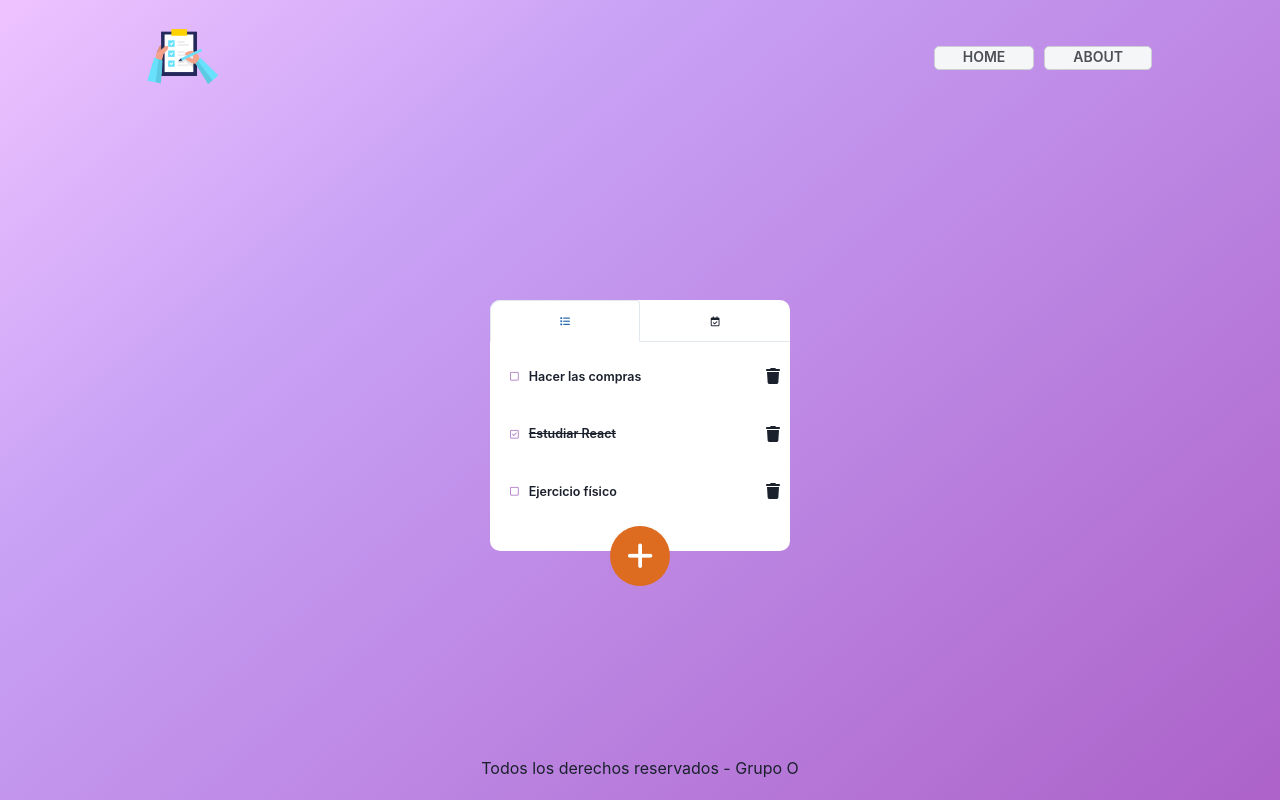
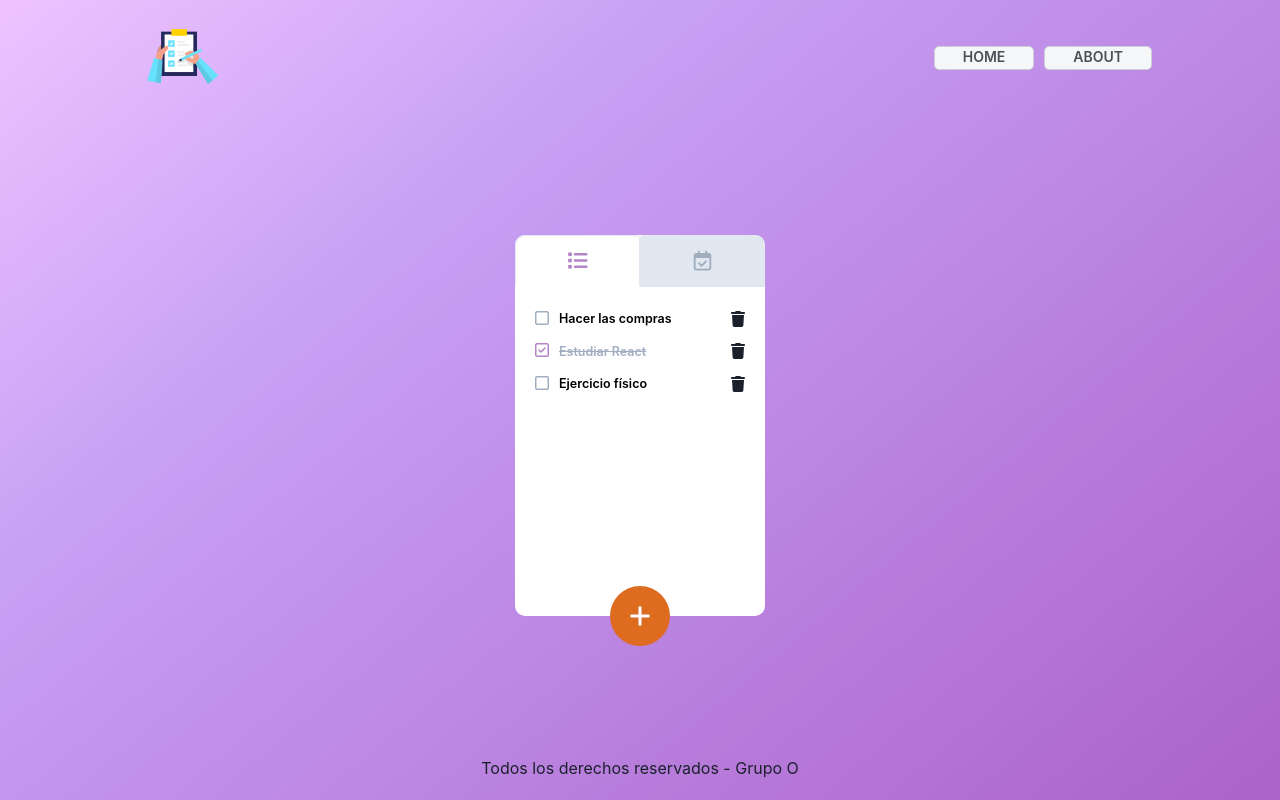
Before and after one commit to gg161087/ap_react012-ti, a React (Vite) app: page / in a window 1280 px wide. Built offline with nearby package versions, Linux system fonts and the light colour scheme.

Commit message:
add styles

```diff
--- a/src/components/TaskItem.jsx
+++ b/src/components/TaskItem.jsx
@@ -25,23 +25,26 @@ export const TaskItem = ({ task, onTaskComplete, onTaskDelete }) => {
             <Box
                 display='flex'
                 flexDirection='row'
-        alignItems={"center"}
-        p='0 1rem'
-        minW={"30rem"}
-        minH={"50px"}
-        justifyContent='space-between'>
+                justifyContent='space-between'
+                alignItems='stretch'
+                minW={"100%"}
+                minH={".5rem"}
+                >
                 <Button onClick={handleComplete} bg='none'>
-          <Text color='#B484C7'>
                     {isCompleted ? (
+                        <Text  color='#B484C7' fontSize='1.6rem'>
                             <i className='fa-regular fa-square-check'></i>
+                        </Text>
                     ) : (
+                        <Text color='gray.400' fontSize='1.6rem'>
                             <i className='fa-regular fa-square'></i>
+                        </Text>
                     )}
-          </Text>
                     <Text
+                        color={isCompleted? 'gray.400' : 'black'}
                         textDecoration={isCompleted ? "line-through" : "none"}
                         fontSize='xl'
-            marginLeft='10px'>
+                        marginLeft='1rem'>
                         {task.name}
                     </Text>
                 </Button>
@@ -49,7 +52,9 @@ export const TaskItem = ({ task, onTaskComplete, onTaskDelete }) => {
                     as='button'
                     _hover={{ color: "red" }}
                     _active={{ transform: "scale(0.98)" }}
-          _focus={{ boxShadow: "outline" }}>
+                    _focus={{ boxShadow: "outline" }}
+                    marginRight='1rem'
+                >
                     <FontAwesomeIcon icon={faTrash} onClick={handleDelete} />
                 </Box>
             </Box>
--- a/src/components/TaskList.jsx
+++ b/src/components/TaskList.jsx
@@ -4,7 +4,7 @@ import { TaskItem } from './TaskItem';
 
 export const TaskList = ({ tasks, onTaskComplete, onTaskDelete }) => {
     return (
-        <List spacing={3}>
+        <List spacing={3} w='100%' marginTop={'1rem'}>
             {tasks.map(task => (
                 <ListItem key={task.id}>
                     <TaskItem
--- a/src/pages/Show.jsx
+++ b/src/pages/Show.jsx
@@ -2,6 +2,7 @@ import { useState, useEffect } from "react";
 import {
     HStack,
     Box,
+    Text,
     Button,
     Center,
     Tabs,
@@ -15,8 +16,11 @@ import { TaskList } from "./../components/TaskList.jsx";
 import { TaskForm } from "./../components/TaskForm.jsx";
 
 export const Show = () => {
+
     const [tasks, setTasks] = useState([]);
     const [isFormVisible, setFormVisible] = useState(false);
+    const [activeTab, setActiveTab] = useState(true)
+
     const handleButtonClick = () => {
         setFormVisible(!isFormVisible);
     };
@@ -52,23 +56,43 @@ export const Show = () => {
         setTasks((prevTasks) => [...prevTasks, newTask]);
     };
 
+    const handleTabChange = () => {
+        setActiveTab(!activeTab)
+    }
+
     return (
         <HStack justifyContent='center'>
-      <Tabs variant='enclosed' w='30rem' bg='white' borderRadius={"1rem"}>
+            <Tabs variant='enclosed' w='25rem' bg='white' borderRadius={"1rem"}>
                 <TabList>
-          <Tab w='50%' borderTopLeftRadius='1rem'>
-            <Box display='flex' justifyContent='center' p='1rem'>
+                    <Tab
+                        w='50%'
+                        borderTopLeftRadius='1rem'
+                        bg={!activeTab? 'gray.200' : 'white'}
+                        color={!activeTab? 'gray.400' : '#B484C7'}
+                        onClick={handleTabChange}
+                    >
+                        <Box display='flex' justifyContent='center' p='.5rem'>
+                            <Text fontSize='2rem'>
                                 <i className='fa-solid fa-list'></i>
+                            </Text>
                         </Box>
                     </Tab>
-          <Tab w='50%' borderTopRightRadius='1rem'>
-            <Box display='flex' justifyContent='center' p='1rem'>
+                    <Tab
+                        w='50%'
+                        borderTopRightRadius='1rem'
+                        bg={activeTab? 'gray.200' : 'white'}
+                        color={activeTab? 'gray.400' : '#B484C7'}
+                        onClick={handleTabChange}
+                    >
+                        <Box display='flex' justifyContent='center' p='.5rem'>
+                            <Text fontSize='2rem'>
                                 <i className='fa-regular fa-calendar-check'></i>
+                            </Text>
                         </Box>
                     </Tab>
                 </TabList>
                 <TabPanels>
-          <TabPanel>
+                    <TabPanel minH={'30rem'}>
                         <Center>
                             <TaskList
                                 tasks={tasks}
@@ -88,7 +112,7 @@ export const Show = () => {
                             </Center>
                         )}
                     </TabPanel>
-          <TabPanel>
+                    <TabPanel minH={'30rem'}>
                         <Center>
                             <TaskList tasks={taskCompleted} onTaskDelete={handleTaskDelete} />
                         </Center>
@@ -97,16 +121,16 @@ export const Show = () => {
                         display='flex'
                         justifyContent='center'
                         position='relative'
-            minH='2.5rem'>
+                        minH='3rem'>
                         <Button
                             colorScheme='orange'
                             borderRadius='3rem'
                             position='absolute'
-              width='60px'
-              height='60px'
-              p='20px'
+                            width='6rem'
+                            height='6rem'
+                            p='2rem'
                             textAlign='center'
-              fontSize='3rem'
+                            fontSize='2.4rem'
                             onClick={handleButtonClick}>
                             <i className='fa-solid fa-plus'></i>
                         </Button>
```
Also changed, not shown: src/pages/show.css (added). Lines whose indentation alone changed are shown as unchanged.
